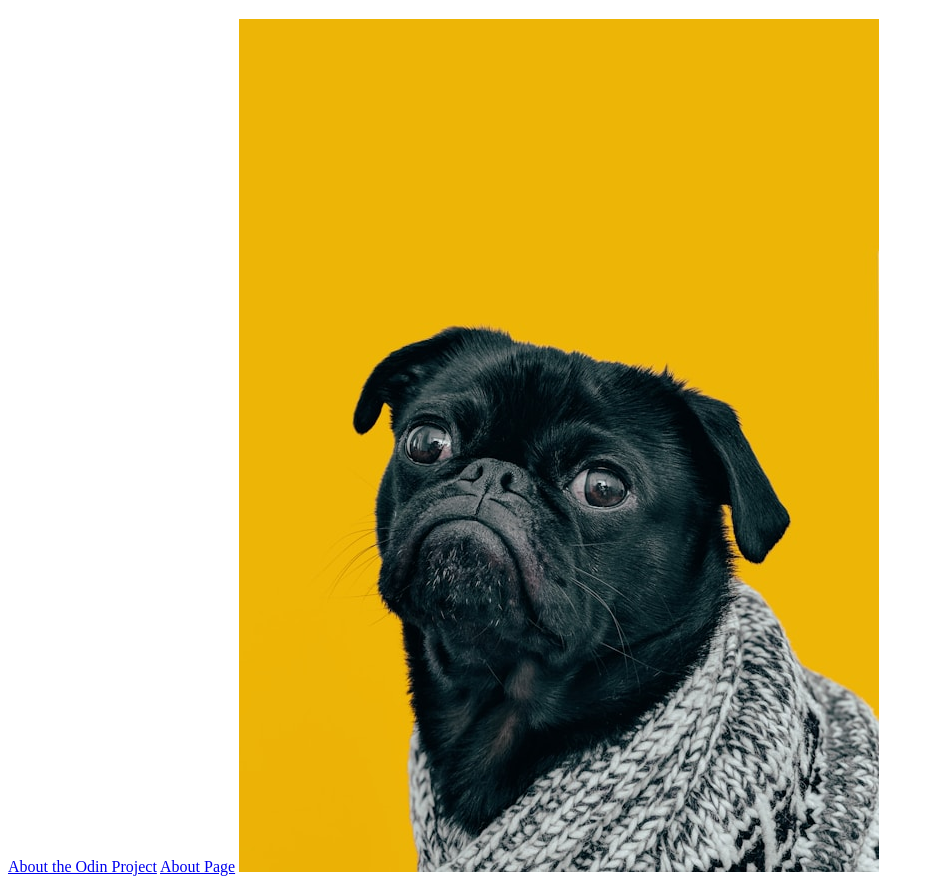
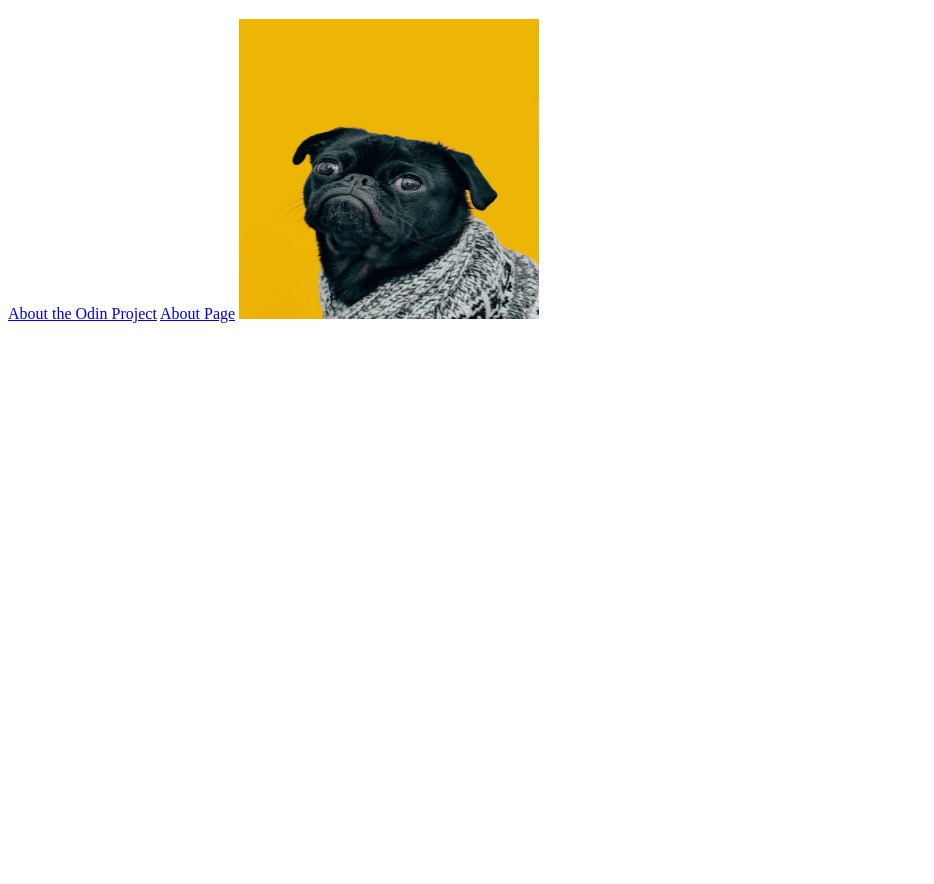
Before and after one commit to Pndege/odin-links-and-images, a plain HTML site: page index.html in a window 1280 px wide. Shown: the part 61-945 px from the top of the page, without its empty margins (0-934 px from the left). After the commit the page ends 800 px from the top, so only its background shows below. Drawn offline with Linux system fonts and the light colour scheme.

Commit message:
Resized Image and gave it accesibility.

```diff
--- a/index.html
+++ b/index.html
@@ -8,7 +8,7 @@
             <h1>Homepage</h1>
                 <a href="https://www.theodinproject.com/about" target="_Blank" rel="noopener noreferrer"> About the Odin Project</a>
                 <a href="pages/about.html">About Page</a>
-                <img src="./Images/Dog.jpg">
+                <img src="./Images/Dog.jpg" alt="A DOG" height="300" width="300">
         </body>
 </html>
 
@@ -24,3 +24,4 @@
         <!-- In this project i used a absolute link which leads to a another website -->
          <!-- <img> is used to display images on a website it is also a void element which means it contains no content -->
           <!-- "src" is used similarly to href in which it embeds the images using relative paths & Absolute paths-->
+           <!-- "alt" attribute is used to describe an image for example for screen readers who are visually impaired -->
```
